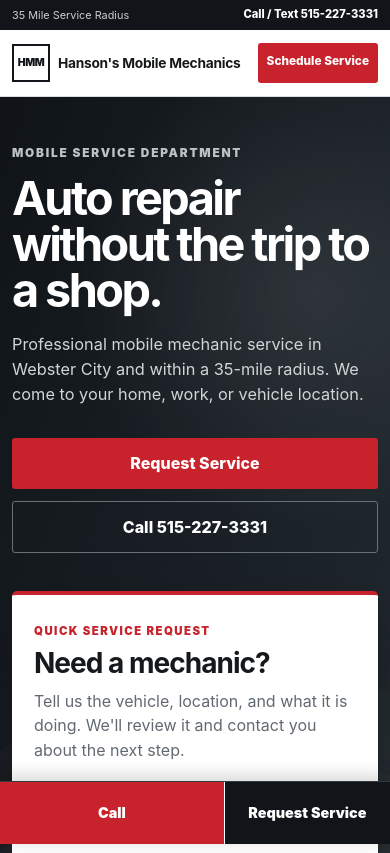
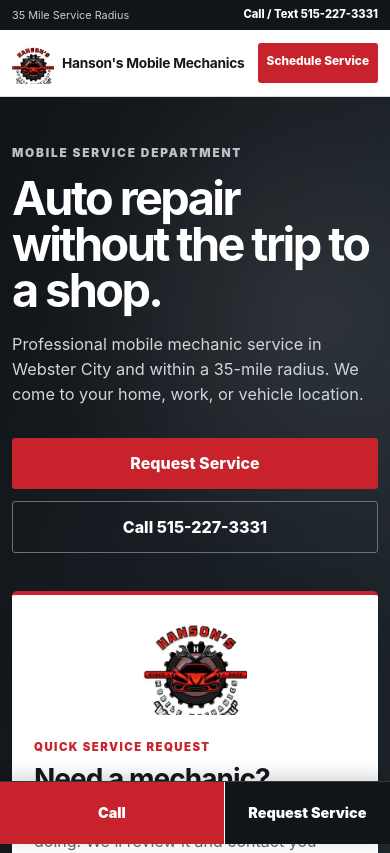
Before and after one commit to NoahMobileMech2026/hanson-mobile-mechanics, a Next.js app: page / in a window 390 px wide. Shown: the top 853 px of the page. Built offline with nearby package versions, Linux system fonts and the light colour scheme.

Commit message:
Add Hanson logo to header, hero and footer

```diff
--- a/app/globals.css
+++ b/app/globals.css
@@ -1463,3 +1463,64 @@
   .archive-panel .archive-help { margin-inline: 18px; }
   .archive-panel .admin-card-grid { padding: 14px 18px 18px; }
 }
+
+
+/* Hanson logo artwork */
+.dealer-brand-mark {
+  overflow: hidden;
+  padding: 0;
+  border: 0;
+  background: #fff;
+}
+.dealer-brand-mark img {
+  width: 100%;
+  height: 100%;
+  display: block;
+  object-fit: cover;
+}
+.panel-brand-logo {
+  display: block;
+  width: 118px;
+  height: 118px;
+  object-fit: cover;
+  margin: -6px auto 18px;
+  border-radius: 4px;
+  background: #fff;
+}
+.footer-brand-group {
+  display: flex !important;
+  align-items: center !important;
+  gap: 12px !important;
+}
+.footer-brand-logo {
+  width: 48px;
+  height: 48px;
+  object-fit: cover;
+  background: #fff;
+  border-radius: 3px;
+  flex: 0 0 auto;
+}
+.footer-brand-copy {
+  display: flex;
+  flex-direction: column;
+  gap: 3px;
+}
+
+@media (max-width: 760px) {
+  .dealer-brand-mark {
+    width: 42px;
+    height: 42px;
+  }
+  .panel-brand-logo {
+    width: 104px;
+    height: 104px;
+  }
+  .footer-brand-group {
+    flex-direction: row !important;
+    align-items: center !important;
+  }
+  .footer-brand-logo {
+    width: 44px;
+    height: 44px;
+  }
+}
--- a/app/page.js
+++ b/app/page.js
@@ -27,7 +27,7 @@
       <header className="dealer-header">
         <div className="container dealer-nav">
           <a className="dealer-brand" href="#top" aria-label="Hanson's Mobile Mechanics">
-            <span className="dealer-brand-mark">HMM</span>
+            <span className="dealer-brand-mark"><img src="/hanson-logo.jpg" alt="" aria-hidden="true" /></span>
             <span>
               <strong>Hanson&apos;s Mobile Mechanics</strong>
               <small>Mobile Auto Repair</small>
@@ -61,6 +61,7 @@
           </div>
 
           <aside className="dealer-service-panel">
+            <img className="panel-brand-logo" src="/hanson-logo.jpg" alt="Hanson's Mobile Mechanics logo" />
             <span className="panel-label">Quick Service Request</span>
             <h2>Need a mechanic?</h2>
             <p>Tell us the vehicle, location, and what it is doing. We&apos;ll review it and contact you about the next step.</p>
@@ -187,9 +188,12 @@
 
       <footer className="dealer-footer">
         <div className="container dealer-footer-inner">
-          <div>
-            <strong>Hanson&apos;s Mobile Mechanics</strong>
-            <span>Webster City, Iowa</span>
+          <div className="footer-brand-group">
+            <img className="footer-brand-logo" src="/hanson-logo.jpg" alt="" aria-hidden="true" />
+            <div className="footer-brand-copy">
+              <strong>Hanson&apos;s Mobile Mechanics</strong>
+              <span>Webster City, Iowa</span>
+            </div>
           </div>
           <div>
             <span>35 Mile Service Radius</span>
```
Also changed, not shown: public/hanson-logo.jpg (added).
